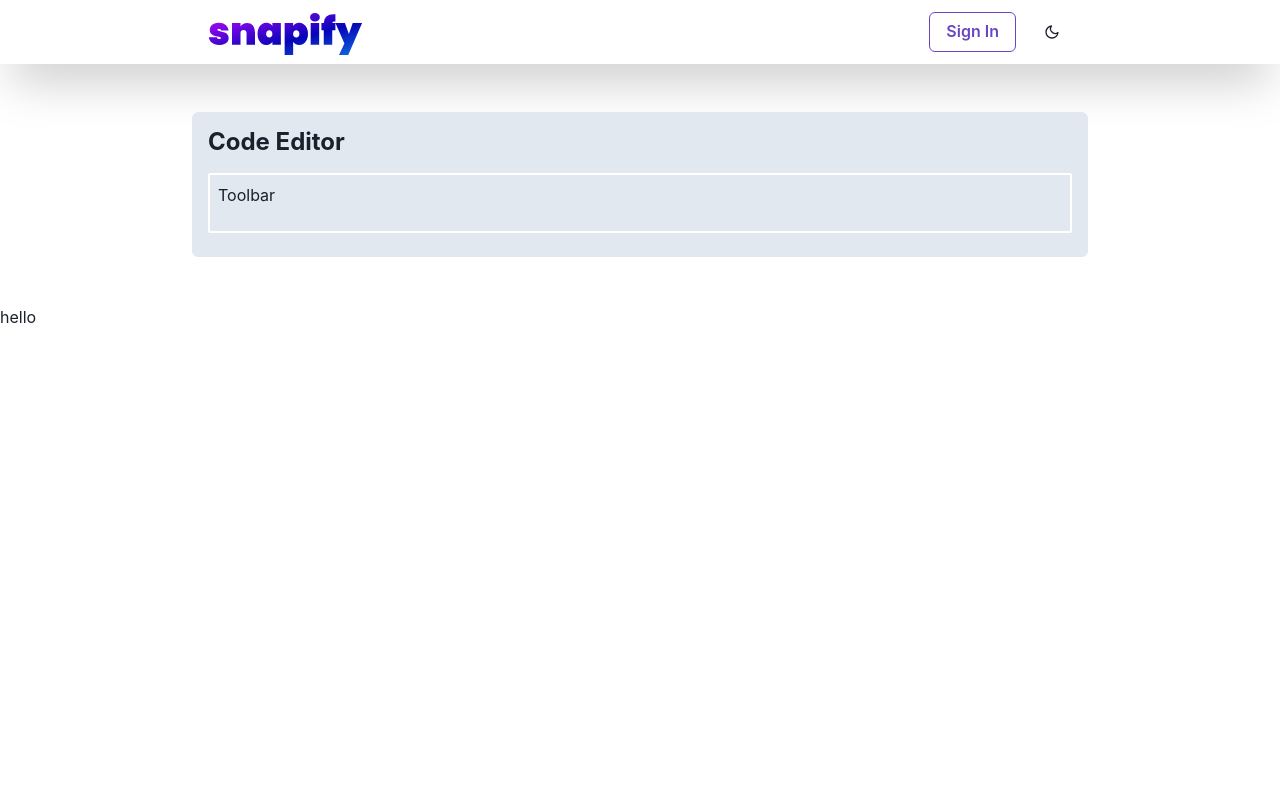
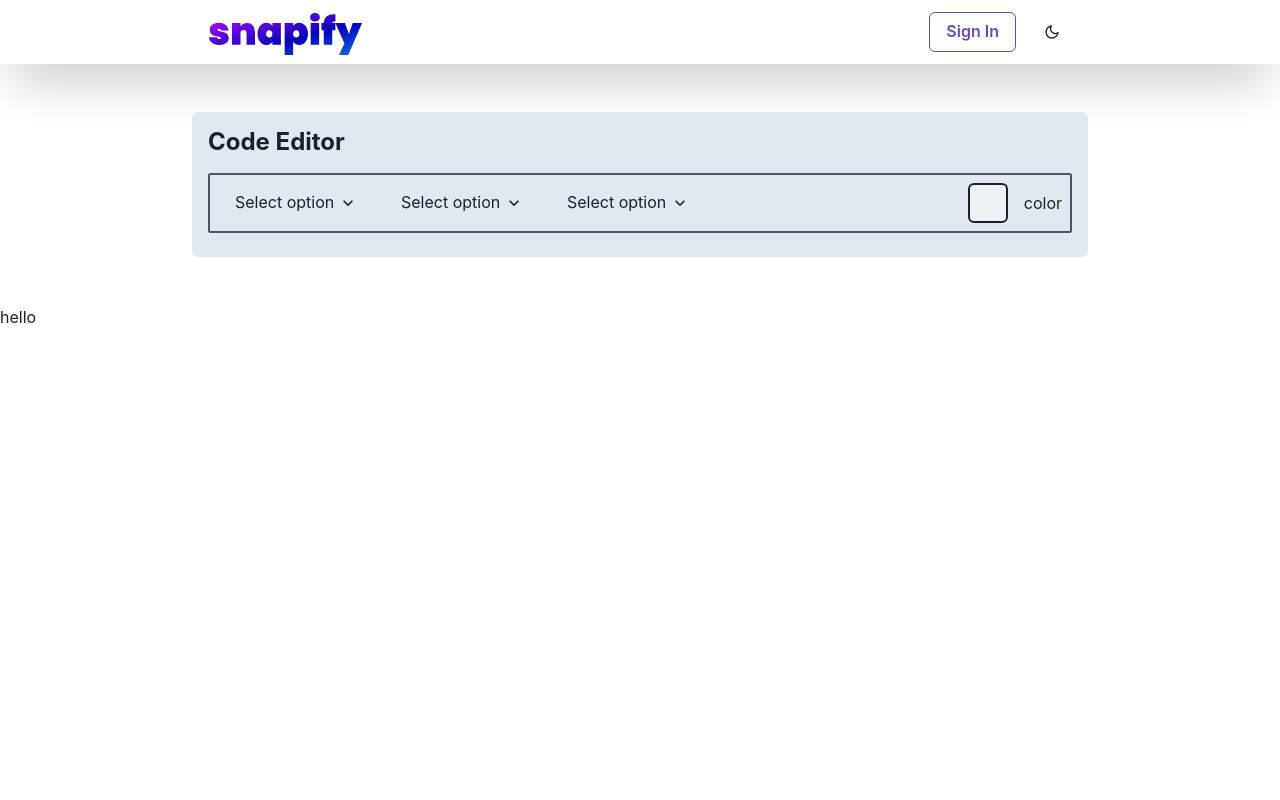
Before and after one commit to faustinozanetto/snappy, a Next.js app: page / in a window 1280 px wide. Shown: the top 800 px of the page. Built offline with nearby package versions, Linux system fonts and the light colour scheme.

Commit message:
Continued on working on state and toolbar.

```diff
--- a/src/components/editor/Editor.tsx
+++ b/src/components/editor/Editor.tsx
@@ -1,6 +1,6 @@
 import React from 'react';
 import { Box, Container, Heading, useColorModeValue } from '@chakra-ui/react';
-import { EditorToolBar } from './EditorToolBar';
+import { EditorToolBar } from './toolbar/EditorToolBar';
 
 interface EditorProps {}
 
--- a/src/components/editor/EditorToolBar.tsx
+++ /dev/null
@@ -1,19 +0,0 @@
-import { Flex } from '@chakra-ui/react';
-import React from 'react';
-
-interface EditorToolBarProps {}
-
-export const EditorToolBar: React.FC<EditorToolBarProps> = ({}) => {
-  return (
-    <Flex
-      height='60px'
-      mb={2}
-      padding={2}
-      position='relative'
-      border='2px solid white'
-      borderRadius='2.5px'
-    >
-      Toolbar
-    </Flex>
-  );
-};
--- /dev/null
+++ b/src/components/editor/toolbar/EditorToolBar.tsx
@@ -0,0 +1,38 @@
+import React from 'react';
+import { Flex, HStack, useColorModeValue } from '@chakra-ui/react';
+import { ToolBoxFontSelector } from '@components/editor/toolbar/general/ToolBoxFontSelector';
+import { ToolBoxThemeSelector } from '@components/editor/toolbar/general/ToolBoxThemeSelector';
+import { ToolBoxLanguageSelector } from '@components/editor/toolbar/general/ToolBoxLanguageSelector';
+import { ToolBoxEditorConfiguration } from './editor/ToolBoxEditorConfiguration';
+
+interface EditorToolBarProps {}
+
+export const EditorToolBar: React.FC<EditorToolBarProps> = ({}) => {
+  return (
+    <Flex
+      height='60px'
+      mb={2}
+      padding={2}
+      position='relative'
+      border={`2px solid`}
+      justifyContent='space-between'
+      borderColor={useColorModeValue('gray.600', 'gray.200')}
+      borderRadius='2.5px'
+    >
+      {/* General Customization options */}
+      <HStack spacing={4}>
+        {/* Font Selection */}
+        <ToolBoxFontSelector />
+        {/* Theme Selection */}
+        <ToolBoxThemeSelector />
+        {/* Language Selection */}
+        <ToolBoxLanguageSelector />
+      </HStack>
+      {/* Editor Configuration */}
+      <HStack spacing={4}>
+        {/* Editor Configuration */}
+        <ToolBoxEditorConfiguration />
+      </HStack>
+    </Flex>
+  );
+};
--- /dev/null
+++ b/src/components/editor/toolbar/editor/ToolBoxEditorBackground.tsx
@@ -0,0 +1,72 @@
+import {
+  Button,
+  HStack,
+  Menu,
+  MenuButton,
+  MenuGroup,
+  MenuItem,
+  MenuList,
+  VStack,
+} from '@chakra-ui/react';
+import React from 'react';
+import { useDispatch, useSelector } from 'react-redux';
+import {
+  BackgroundType,
+  selectBackgroundType,
+  setBackgroundType,
+} from 'state/slices/toolbar/ToolbarEditorCustomization.slice';
+
+interface ToolBoxEditorBackgroundProps {}
+
+export const ToolBoxEditorBackground: React.FC<
+  ToolBoxEditorBackgroundProps
+> = ({}) => {
+  const dispatch = useDispatch();
+  const backgroundType = useSelector(selectBackgroundType);
+
+  return (
+    <Menu isLazy placement='left-start'>
+      <MenuButton
+        as={Button}
+        aria-label='Background Customization'
+        border='2px solid'
+      />
+      <MenuList>
+        {/* Color && Image Buttons */}
+        <MenuGroup>
+          <HStack
+            justify='center
+        '
+            px={4}
+          >
+            <Button
+              width='50%'
+              onClick={() => dispatch(setBackgroundType(BackgroundType.COLOR))}
+            >
+              Color
+            </Button>
+            <Button
+              width='50%'
+              onClick={() => dispatch(setBackgroundType(BackgroundType.IMAGE))}
+            >
+              Image
+            </Button>
+          </HStack>
+        </MenuGroup>
+        {/* Actual Configuration */}
+        <MenuGroup>
+          <VStack py={4}>
+            {/* Color */}
+            {backgroundType === BackgroundType.COLOR && (
+              <h1>Color customization</h1>
+            )}
+            {/* Image */}
+            {backgroundType === BackgroundType.IMAGE && (
+              <h1>Image customization</h1>
+            )}
+          </VStack>
+        </MenuGroup>
+      </MenuList>
+    </Menu>
+  );
+};
--- /dev/null
+++ b/src/components/editor/toolbar/editor/ToolBoxEditorConfiguration.tsx
@@ -0,0 +1,20 @@
+import { HStack } from '@chakra-ui/react';
+import { selectBackgroundType } from '@state/slices/toolbar/ToolbarEditorCustomization.slice';
+import React from 'react';
+import { useSelector } from 'react-redux';
+import { ToolBoxEditorBackground } from './ToolBoxEditorBackground';
+
+interface ToolBoxEditorConfigurationProps {}
+
+export const ToolBoxEditorConfiguration: React.FC<
+  ToolBoxEditorConfigurationProps
+> = ({}) => {
+  const backgroundType = useSelector(selectBackgroundType);
+  return (
+    <HStack spacing={4}>
+      {/* Background */}
+      <ToolBoxEditorBackground />
+      <h1>{backgroundType.toString()}</h1>
+    </HStack>
+  );
+};
--- /dev/null
+++ b/src/components/editor/toolbar/general/ToolBoxFontSelector.tsx
@@ -0,0 +1,14 @@
+import { Select } from '@chakra-ui/react';
+import React from 'react';
+
+interface ToolBoxFontSelectorProps {}
+
+export const ToolBoxFontSelector: React.FC<ToolBoxFontSelectorProps> = ({}) => {
+  return (
+    <Select placeholder='Select option'>
+      <option value='option1'>Option 1</option>
+      <option value='option2'>Option 2</option>
+      <option value='option3'>Option 3</option>
+    </Select>
+  );
+};
--- /dev/null
+++ b/src/components/editor/toolbar/general/ToolBoxLanguageSelector.tsx
@@ -0,0 +1,16 @@
+import { Select } from '@chakra-ui/react';
+import React from 'react';
+
+interface ToolBoxLanguageSelectorProps {}
+
+export const ToolBoxLanguageSelector: React.FC<
+  ToolBoxLanguageSelectorProps
+> = ({}) => {
+  return (
+    <Select placeholder='Select option'>
+      <option value='option1'>Option 1</option>
+      <option value='option2'>Option 2</option>
+      <option value='option3'>Option 3</option>
+    </Select>
+  );
+};
--- /dev/null
+++ b/src/components/editor/toolbar/general/ToolBoxThemeSelector.tsx
@@ -0,0 +1,14 @@
+import { Select } from '@chakra-ui/react';
+import React from 'react';
+
+interface ToolBoxThemeSelectorProps {}
+
+export const ToolBoxThemeSelector: React.FC<ToolBoxThemeSelectorProps> = ({}) => {
+  return (
+    <Select placeholder='Select option'>
+      <option value='option1'>Option 1</option>
+      <option value='option2'>Option 2</option>
+      <option value='option3'>Option 3</option>
+    </Select>
+  );
+};
--- a/src/state/SnapifyStore.ts
+++ b/src/state/SnapifyStore.ts
@@ -5,6 +5,7 @@ import {
   PayloadAction,
   ThunkAction,
 } from '@reduxjs/toolkit';
+import { ToolBoxEditorCustomizationSlice } from './slices/toolbar/ToolbarEditorCustomization.slice';
 
 export type SnapifyState = {
   hello: string;
@@ -30,6 +31,7 @@ export const SnapifySlice = createSlice({
 export const store = configureStore({
   reducer: {
     snapify: SnapifySlice.reducer,
+    toolboxEditor: ToolBoxEditorCustomizationSlice.reducer,
   },
 });
 
--- /dev/null
+++ b/src/state/slices/toolbar/ToolbarEditorCustomization.slice.ts
@@ -0,0 +1,34 @@
+import { createSlice, PayloadAction } from '@reduxjs/toolkit';
+import { RootState } from 'state/SnapifyStore';
+
+export enum BackgroundType {
+  COLOR = 'color',
+  IMAGE = 'image',
+}
+
+export type ToolBoxEditorCustomizationState = {
+  backgroundType: BackgroundType;
+};
+
+const initialState: ToolBoxEditorCustomizationState = {
+  backgroundType: BackgroundType.COLOR,
+};
+
+export const ToolBoxEditorCustomizationSlice = createSlice({
+  name: 'toolboxEditorCustomization',
+  initialState,
+  reducers: {
+    rehydrate(state, action: PayloadAction<ToolBoxEditorCustomizationState>) {
+      state.backgroundType = action.payload.backgroundType;
+    },
+    setBackgroundType: (state, action: PayloadAction<BackgroundType>) => {
+      state.backgroundType = action.payload;
+    },
+  },
+});
+
+export const { rehydrate, setBackgroundType } =
+  ToolBoxEditorCustomizationSlice.actions;
+
+export const selectBackgroundType = (state: RootState) =>
+  state.toolboxEditor.backgroundType;
--- a/tsconfig.json
+++ b/tsconfig.json
@@ -29,6 +29,7 @@
       "@pages/*": ["pages/*"],
       "@styles/*": ["styles/*"],
       "@utils/*": ["utils/*"],
+      "@state/*": ["state/*"],
       "@wrappers/*": ["wrappers/*"],
       "@public/*": ["..public/*"],
       "@typings/*": ["typings/*"],
```
Also changed, not shown: public/manifest.json (added).
